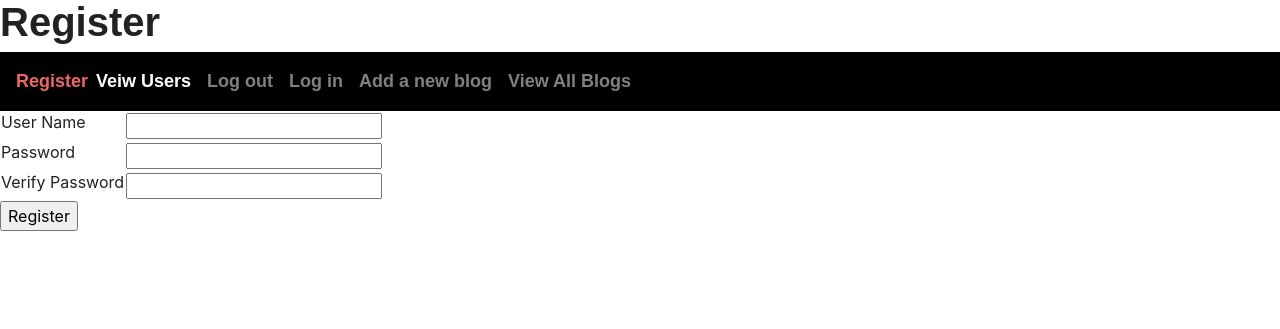
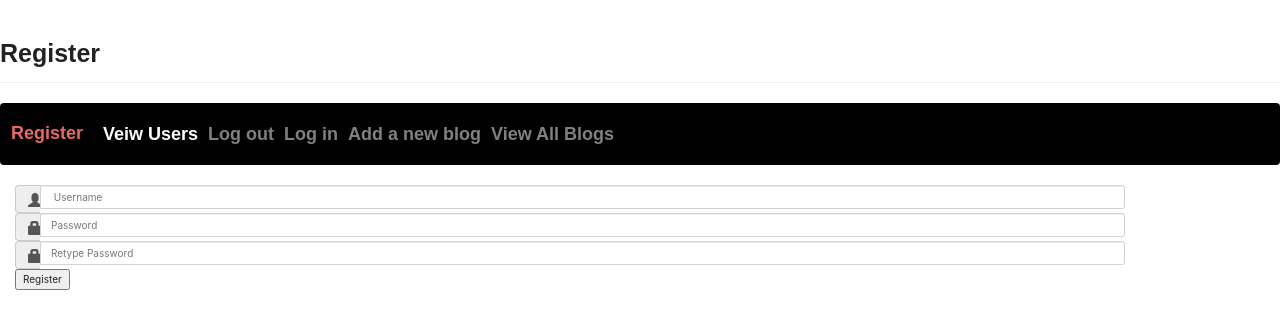
Before and after one commit to Alexandria/blogz, a Flask app: page /register in a window 1280 px wide. Shown: the top 329 px of the page. Run offline with Flask 2, Linux system fonts and the light colour scheme; some libraries are stand-ins or nearby versions; some web fonts are replaced.

```diff
--- a/main.py
+++ b/main.py
@@ -1,6 +1,8 @@
 from flask import Flask, render_template, request, session, redirect, flash
 from flask_sqlalchemy import SQLAlchemy
 
+#I plan to modify this blog to focus more on useres documenting thier healthy hair Journey
+# A lot of the core elements will stay the same but I will need to modify the Blog object model.
 
 app  = Flask(__name__)
 app.config['DEBUG'] = True
@@ -9,7 +11,7 @@ app.config['SQLALCHEMY_DATABASE_URI'] = 'mysql+pymysql://blogz:root@localhost:88
 app.secret_key = '1234567oooooo'
 db = SQLAlchemy(app)
 
-
+# I will need to modify this model to incorperate Pictures, Length Check, Products Used.
 class Blog(db.Model):
     id = db.Column(db.Integer, primary_key = True)
     title = db.Column(db.String(50))
--- a/templates/base.html
+++ b/templates/base.html
@@ -1,7 +1,7 @@
 <html>
     <head>
         <title>{{pageTitle}} </title>
-        <!--link rel="stylesheet" href="https://maxcdn.bootstrapcdn.com/bootstrap/3.3.7/css/bootstrap.min.css"-->
+        <link rel="stylesheet" href="https://maxcdn.bootstrapcdn.com/bootstrap/3.3.7/css/bootstrap.min.css">
         <link rel= "stylesheet" type= "text/css" href= "{{ url_for('static',filename='styles/basestyles.css') }}">
 
     </head>
--- a/templates/register.html
+++ b/templates/register.html
@@ -1,28 +1,23 @@
 {% extends "base.html" %}
 
 {% block content %}
-<form action="/register" method="post">
-    <table>
-        <tr>
-            <td><label for="username">User Name</label></td>
-            <td>
-                <input name="username" type="text" value="{{ username }}" required>
-            </td>
-        </tr>
-        <tr>
-            <td><label for="password">Password</label></td>
-            <td>
-                <input name="password" type="password" required>
-            </td>
-        </tr>
-        <tr>
-            <td><label for="verify">Verify Password</label></td>
-            <td>
-                <input name="verify" type="password" required>
-            </td>
-        </tr>
-    </table>
-    <input type="submit" value="Register">
-</form>
 
+<div class = "container pull-left">
+    <form action="/register" method="post">
+
+        <div class = "input-group">
+            <span class="input-group-addon"><i class="glyphicon glyphicon-user"></i></span>
+            <input class = "form-control" name="username" type="text" value="{{ username }}" placeholder=" Username" required>
+        </div>
+        <div class = "input-group">
+            <span class="input-group-addon"><i class="glyphicon glyphicon-lock"></i></span>
+            <input class = "form-control" name="password" type="password" placeholder="Password" required>
+        </div>
+        <div class = "input-group">
+            <span class="input-group-addon"><i class="glyphicon glyphicon-lock"></i></span>
+            <input class = "form-control" name="verify" type="password" placeholder="Retype Password" required>
+        </div>
+        <input type="submit" value="Register">
+    </form>
+</div>
 {% endblock %}
```
Also changed, not shown: templates/login.html (+11 -15 lines).
